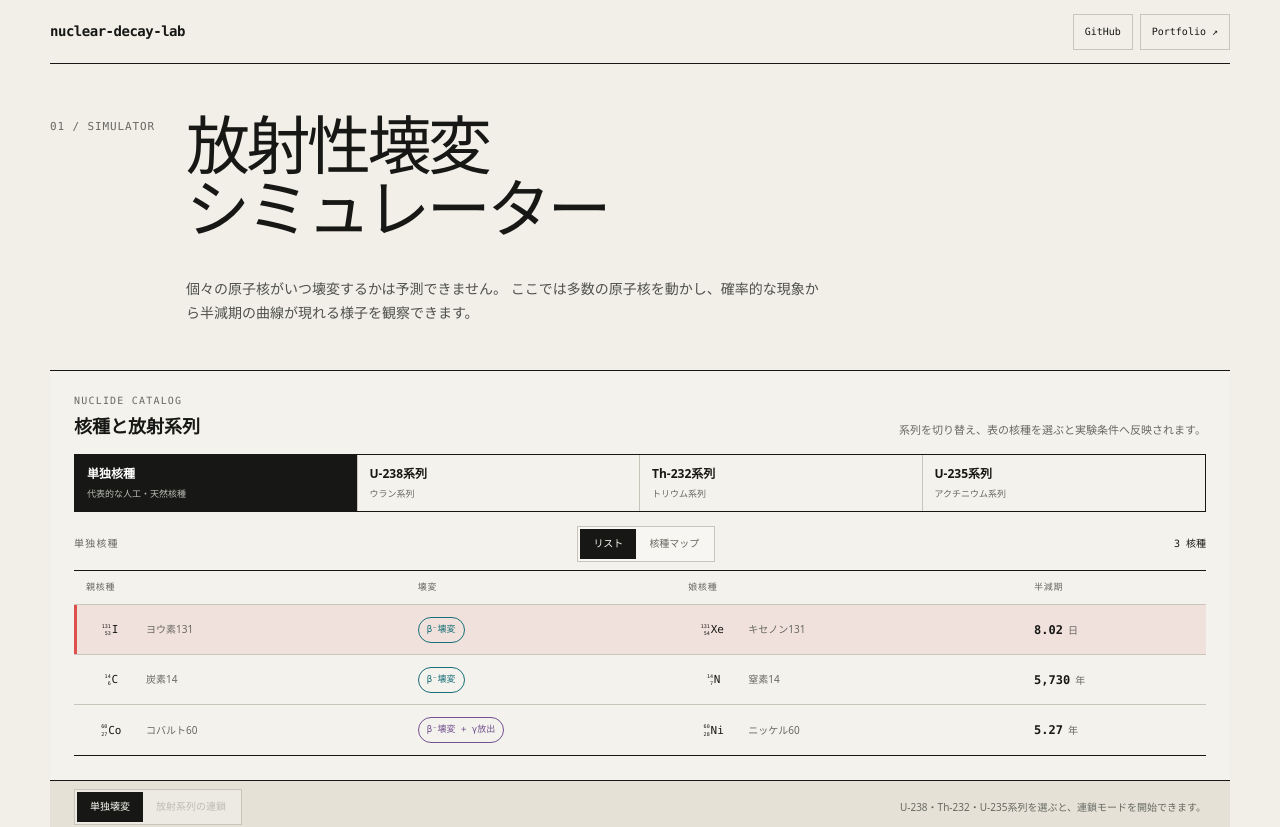
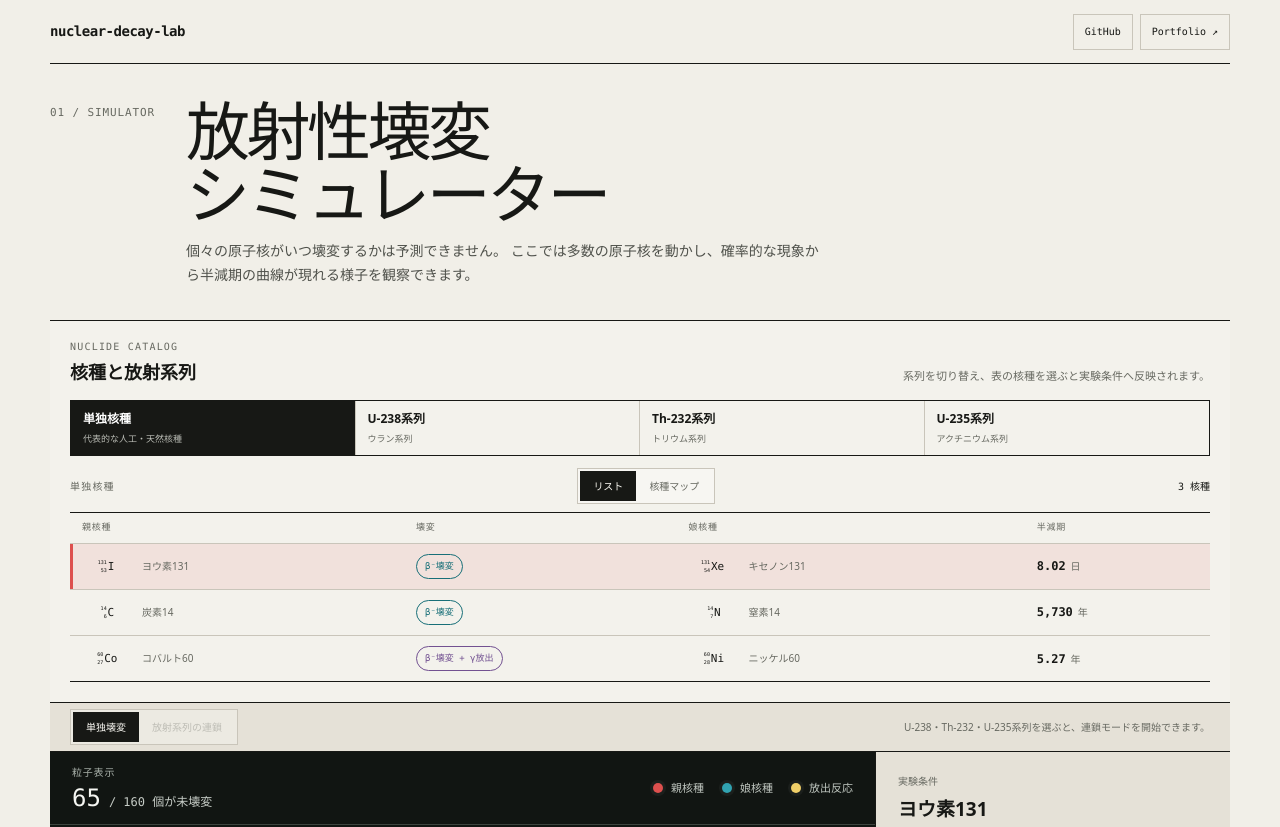
Before and after one commit to shymohn99/nuclear-decay-lab, a Next.js app: page / in a window 1280 px wide. Shown: the top 827 px of the page. Built offline with nearby package versions, Linux system fonts and the light colour scheme.

Commit message:
Bring the particle field into the first viewport

```diff
--- a/app/globals.css
+++ b/app/globals.css
@@ -113,9 +113,10 @@ footer {
 .hero-copy {
   display: grid;
   grid-template-columns: 112px minmax(0, 1fr);
-  gap: 24px;
+  column-gap: 24px;
+  row-gap: 0;
   align-items: start;
-  padding: 50px 0 44px;
+  padding: 36px 0 32px;
 }
 
 .section-number {
@@ -157,7 +158,7 @@ footer {
 }
 
 .nuclide-catalog {
-  padding: 22px 24px 24px;
+  padding: 18px 20px 20px;
   border-bottom: 1px solid var(--ink);
   background: rgba(255, 255, 255, 0.16);
 }
@@ -200,14 +201,14 @@ footer {
 .series-tabs {
   display: grid;
   grid-template-columns: repeat(4, minmax(0, 1fr));
-  margin-bottom: 14px;
+  margin-bottom: 12px;
   border: 1px solid var(--ink);
 }
 
 .series-tabs button {
   display: grid;
   gap: 5px;
-  min-height: 56px;
+  min-height: 52px;
   padding: 9px 12px;
   border: 0;
   border-right: 1px solid var(--line);
@@ -300,7 +301,7 @@ footer {
 }
 
 .nuclide-table th {
-  padding: 10px 12px;
+  padding: 8px 12px;
   color: var(--muted);
   border-bottom: 1px solid var(--line);
   font-family: var(--mono);
@@ -311,7 +312,7 @@ footer {
 }
 
 .nuclide-table td {
-  height: 50px;
+  height: 46px;
   padding: 7px 12px;
   border-bottom: 1px solid var(--line);
   font-size: 11px;
@@ -877,11 +878,11 @@ footer {
 
 .simulation-mode-bar {
   display: flex;
-  min-height: 50px;
+  min-height: 44px;
   align-items: center;
   justify-content: space-between;
   gap: 24px;
-  padding: 8px 24px;
+  padding: 6px 20px;
   border-bottom: 1px solid var(--ink);
   background: var(--paper-dark);
 }
```
